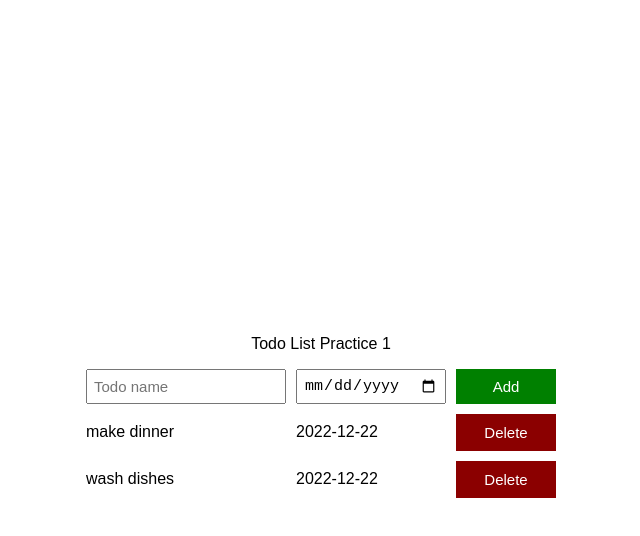
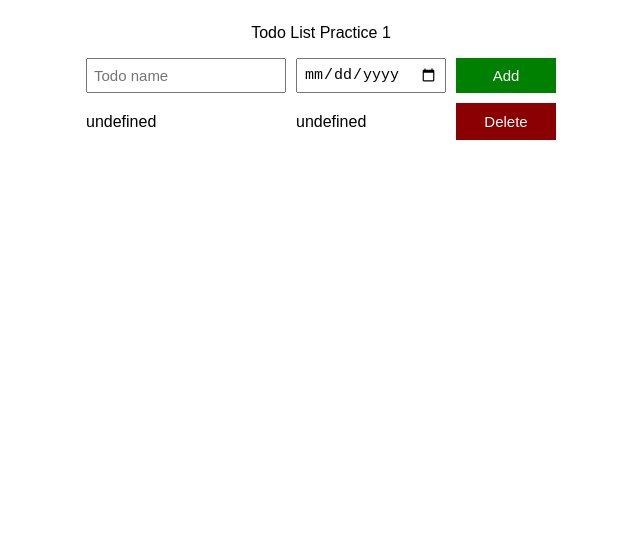
Before and after one commit to Piperski13/to-do-list, a plain HTML site: page index.html in a window 1280 px wide. Shown: the whole page, without its empty margins (319-959 px from the left). Drawn offline with Linux system fonts and the light colour scheme.

Commit message:
Version 2.1

```diff
--- a/index.js
+++ b/index.js
@@ -8,13 +8,7 @@
 //   dueDate: '2022-12-22'
 // }];
 
-const todoList = JSON.parse(localStorage.getItem('todoList')) || [{
-  name: 'make dinner',
-  dueDate: '2022-12-22'
-}, {
-  name: 'wash dishes',
-  dueDate: '2022-12-22'
-}];
+const todoList = JSON.parse(localStorage.getItem('todoList')) || [{}];
 
 renderTodoList();
 
--- a/styles.css
+++ b/styles.css
@@ -4,7 +4,7 @@ body{
 .centered{
     display: flex;
     justify-content: center;
-    align-items: center;
+    align-items: baseline;
     height: 100vh;
 }
 .header{
```
